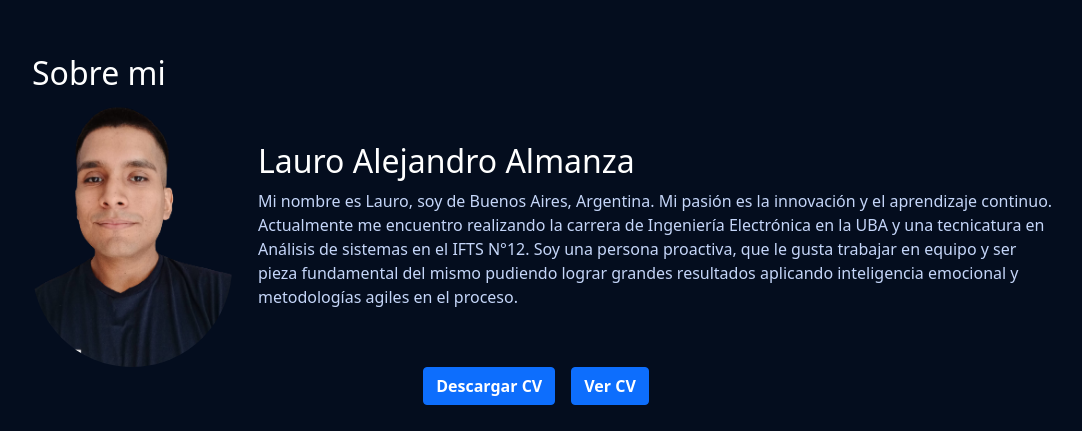
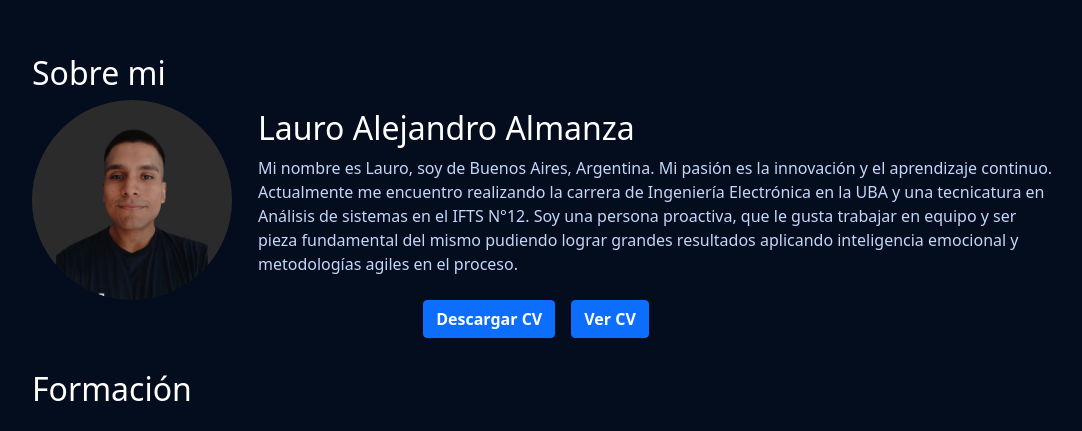
Before and after one commit to almanzalauro/Portflio-web, a plain HTML site: page index.html in a window 1280 px wide. Shown: the part 762-1193 px from the top of the page, without its empty margins (96-1178 px from the left). Drawn offline with nearby package versions, Linux system fonts and the light colour scheme.

Commit message:
update profile photo

```diff
--- a/index.html
+++ b/index.html
@@ -51,7 +51,7 @@
                 <div class="about-me-description">
 
                     <div class="image-profile ">
-                        <img src="./assets/img/perfil1.png" alt="image-profile">
+                        <img src="./assets/img/a-fotor-bg-remover-20230327235422.png" alt="image-profile">
                     </div>
 
                     <div class="description-profile">
```
Also changed, not shown: assets/img/a-fotor-bg-remover-20230327235422.png (added), assets/img/a-fotor-bg-remover-20230327235842.png (added), assets/img/perfil1.png (deleted), assets/img/perfil2.png (deleted).
